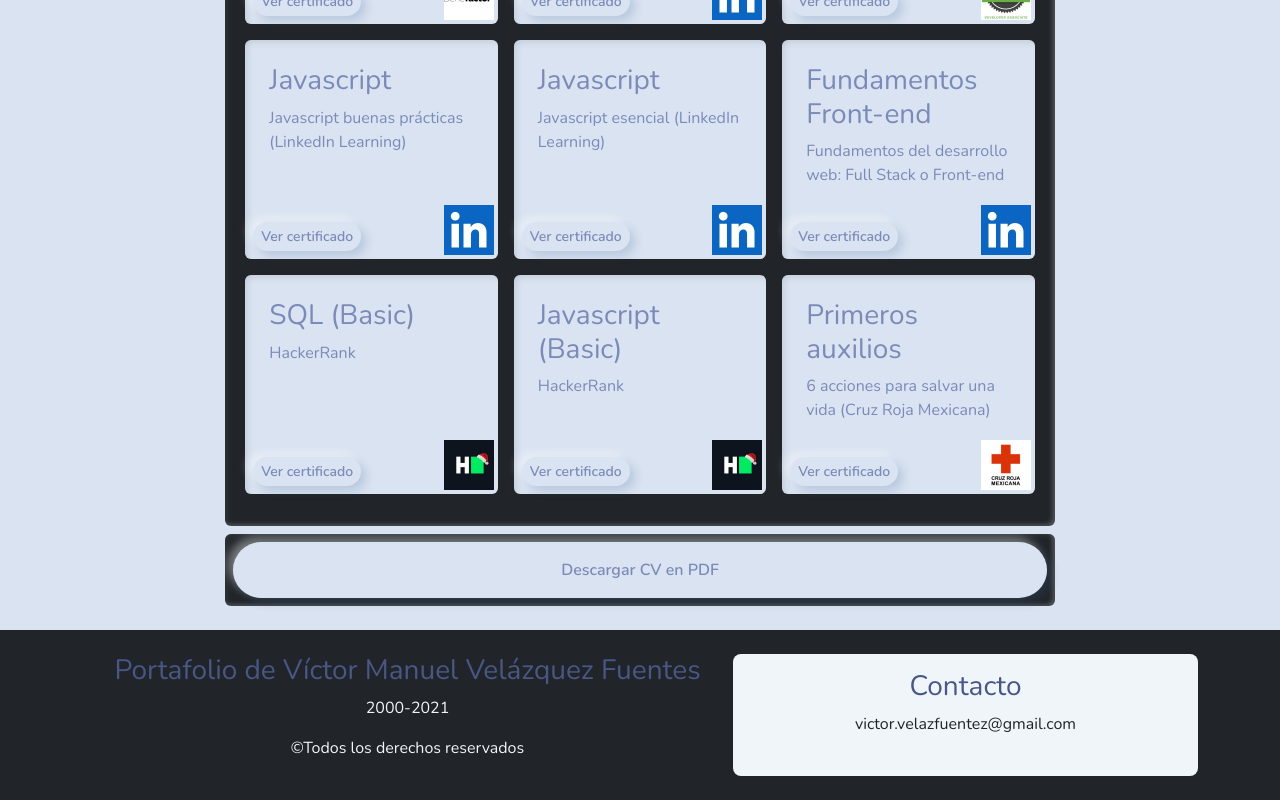
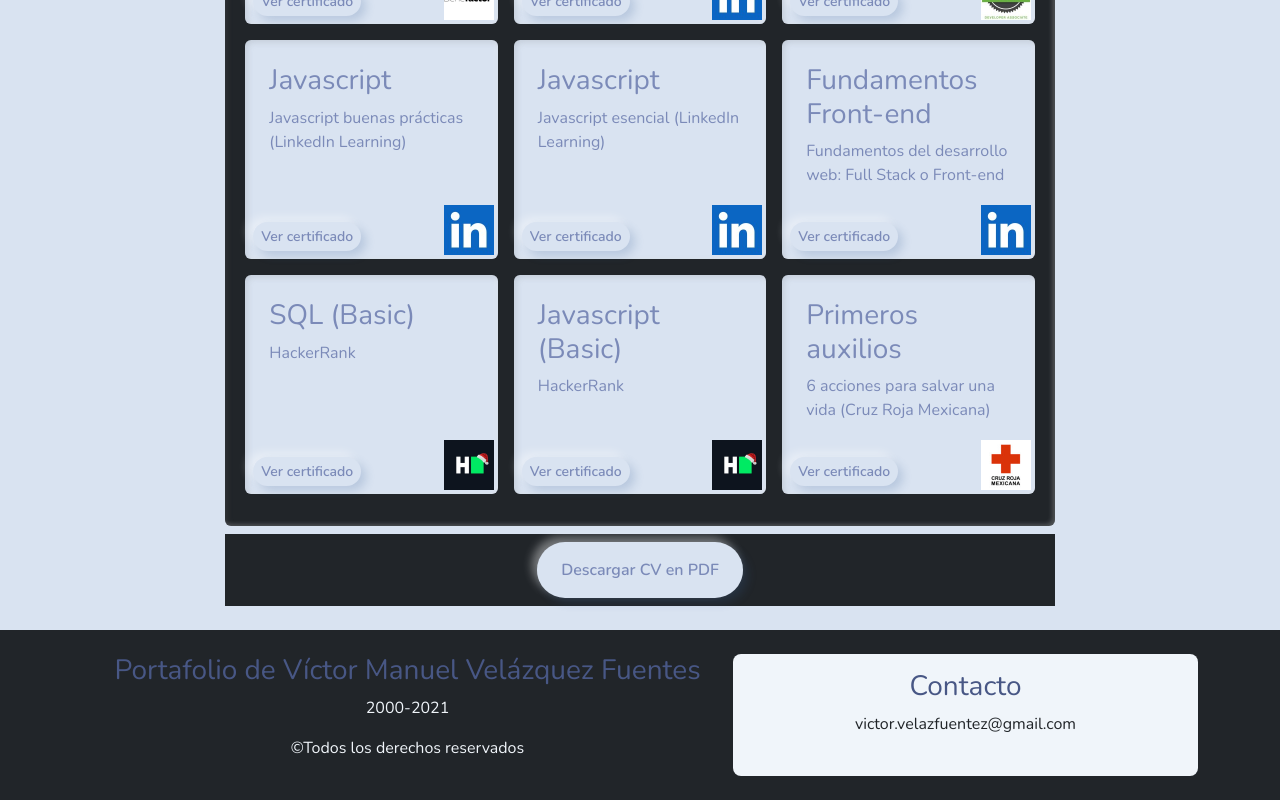
Before and after one commit to VictorMany/portfolio, a Next.js app: page / in a window 1280 px wide. Shown: the part 2727-3527 px from the top of the page. Built offline with nearby package versions, Linux system fonts and the light colour scheme; a small style sheet from the web is missing.

Commit message:
downloable pdf

```diff
--- a/pages/index.jsx
+++ b/pages/index.jsx
@@ -234,7 +234,7 @@ const Index = () => (
             </div>
         </section>
 
-        <div className="card card-body bg-dark p-2 d-flex justify-content-center mt-2" >
+        <div className="bg-dark p-2 d-grid d-md-flex justify-content-center mt-2" >
             <button className="btn btn-primary" onClick={saveFile}>Descargar CV en PDF</button>
         </div>
 
```
